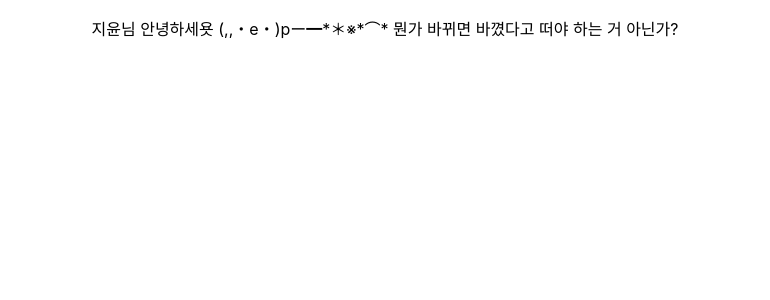
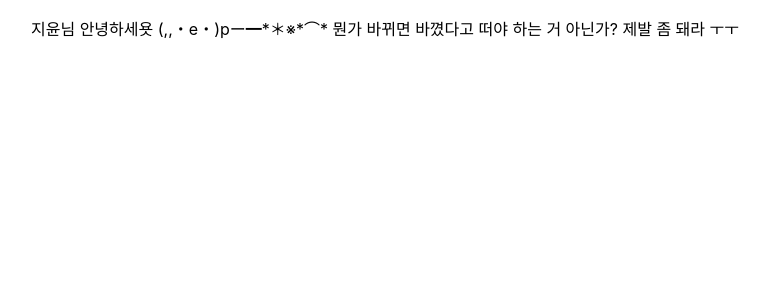
Before and after one commit to hdaisywd/todo_diary, a React (Create React App) app: page / in a window 1280 px wide. Shown: the top 300 px of the page, without its empty margins (255-1025 px from the left). Built offline with nearby package versions, Linux system fonts and the light colour scheme.

Commit message:
프로젝트 생성

```diff
--- a/src/App.js
+++ b/src/App.js
@@ -6,7 +6,7 @@ function App() {
     <div className="App">
       <p>
         지윤님 안녕하세욧 (,,・e・)pー━*＊※*⌒* 뭔가 바뀌면 바꼈다고 떠야 하는 거 아닌가?
-
+        제발 좀 돼라 ㅜㅜ
       </p>
     </div>
   );
```
